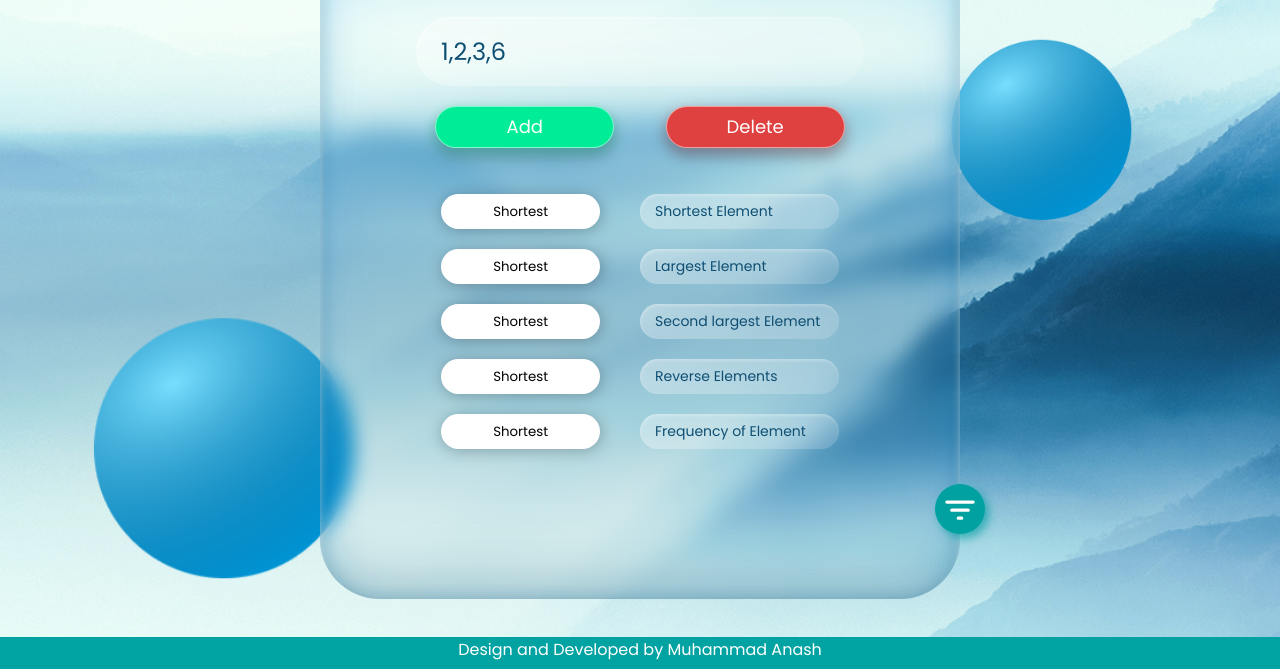
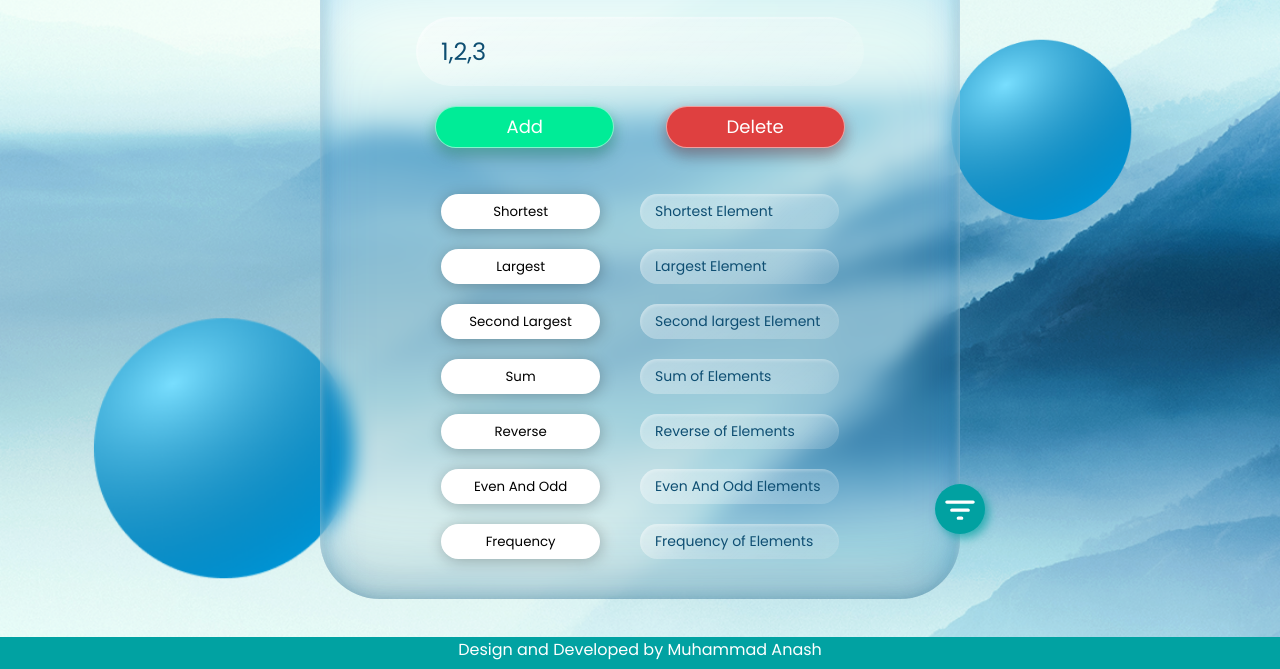
Before and after one commit to thisisanash/Glassmorphism-Array, a plain HTML site: page index.html in a window 1280 px wide. Shown: the part 131-800 px from the top of the page. Drawn offline with Linux system fonts and the light colour scheme.

Commit message:
Adding Js functionality

```diff
--- a/index.html
+++ b/index.html
@@ -22,42 +22,54 @@
             <div class="heading">
                 Array Program
             </div>
-            <div class="mainField field">
+            <div class="mainField field" id="ArrField">
                 1,2,3,6
             </div>
             <div class="largeBtn">
-                <button onclick="modeBtn();"><span>Add</span></button>
-                <button><span>Delete</span></button>
+                <button onclick="adding(myArray);"><span>Add</span></button>
+                <button onclick="deleting(myArray);"><span>Delete</span></button>
             </div>
             <div class="moreAction">
                 <div class="fieldRow">
-                    <button class="btn" onclick=""><span>Shortest</span></button>
+                    <button class="btn" onclick="shortest(myArray);"><span>Shortest</span></button>
                     <span class="btnField field">
-                        <p id="">Shortest Element</p>
+                        <p id="shortestField">Shortest Element</p>
                     </span>
                 </div>
                 <div class="fieldRow">
-                    <button class="btn" onclick=""><span>Shortest</span></button>
+                    <button class="btn" onclick="largest(myArray);"><span>Largest</span></button>
                     <span class="btnField field">
-                        <p id="">Largest Element</p>
+                        <p id="largestField">Largest Element</p>
                     </span>
                 </div>
                 <div class="fieldRow">
-                    <button class="btn" onclick=""><span>Shortest</span></button>
+                    <button class="btn" onclick="largeTwo(myArray);"><span>Second Largest</span></button>
                     <span class="btnField field">
-                        <p id="">Second largest Element</p>
+                        <p id="largeTwoField">Second largest Element</p>
                     </span>
                 </div>
                 <div class="fieldRow">
-                    <button class="btn" onclick=""><span>Shortest</span></button>
+                    <button class="btn" onclick="sum(myArray);"><span>Sum</span></button>
                     <span class="btnField field">
-                        <p id="">Reverse Elements</p>
+                        <p id="sumField">Sum of Elements</p>
                     </span>
                 </div>
                 <div class="fieldRow">
-                    <button class="btn" onclick=""><span>Shortest</span></button>
+                    <button class="btn" onclick="reverseArray(myArray);"><span>Reverse</span></button>
                     <span class="btnField field">
-                        <p id="">Frequency of Element</p>
+                        <p id="reverseField">Reverse of Elements</p>
+                    </span>
+                </div>
+                <div class="fieldRow">
+                    <button class="btn" onclick="EvenOdd(myArray);"><span>Even And Odd</span></button>
+                    <span class="btnField field">
+                        <p id="EvenOddField">Even And Odd Elements</p>
+                    </span>
+                </div>
+                <div class="fieldRow">
+                    <button class="btn" onclick="frequency(myArray);"><span>Frequency</span></button>
+                    <span class="btnField field">
+                        <p id="frequencyField">Frequency of Elements</p>
                     </span>
                 </div>
             </div>
@@ -71,8 +83,7 @@
             <img src="circle.png">
         </span>
     </div>
-    <!-- Menu -->
-    <!-- <div class="floating-menu"> -->
+    <!-- Floating Menu -->
     <div class="menu">
         <section class="links field">
             <a href="https://www.instagram.com/thisisanash/" target="_blank">
@@ -85,7 +96,7 @@
                 <img src="Links container svgs/Youtube stroke.svg"/>Youtube
             </a>
             <a href="https://anashlinks.netlify.app/" target="_blank">
-                <img src="Links container svgs/link tree.svg"/>Other..
+                <img src="Links container svgs/link tree.svg"/>Other...
             </a>
         </section>
         <div class="menu-button">
--- a/script.js
+++ b/script.js
@@ -69,3 +69,133 @@ menuButton.addEventListener('click', function(){
 })
 
 // class toggle change the state of menu-button and links section
+
+
+// Array Function Code
+let myArray = [1, 2, 3,];
+    let ArrField = document.getElementById("ArrField");
+
+    //Feilds declaration
+
+    let shortestField = document.getElementById("shortestField");
+    let largestField = document.getElementById("largestField");
+    let largeTwoField = document.getElementById("largeTwoField");
+    let sumField = document.getElementById("sumField");
+    let reverseField = document.getElementById("reverseField");
+    let EvenOddField = document.getElementById("EvenOddField");
+    let frequencyField = document.getElementById("frequencyField");
+
+    // Adding Function
+    let adding = (arr) => {
+        arr.push(Number(prompt("Enter an Element")));
+        ArrField.innerHTML = arr;
+    }
+
+    // Deleting Function
+    let deleting = (arr) => {
+        arr.pop();
+        ArrField.innerHTML = arr;
+    }
+
+    //more Function
+
+    //shortest Array
+    let shortest = (arr) => {
+        let temp = arr[0];
+        for (i = 0; i < arr.length; i++) {
+            if (arr[i] <= temp) {
+                temp = arr[i];
+            }
+        }
+        shortestField.innerHTML = temp;
+    }
+
+    //Largest Array
+    let largest = (arr) => {
+        let temp = arr[0];
+        for (i = 0; i < arr.length; i++) {
+            if (arr[i] >= temp) {
+                temp = arr[i];
+            }
+        }
+        largestField.innerHTML = temp;
+    }
+
+    // Second Largest
+    let largeTwo = (arr) => {
+        let temp = arr[0];
+        let temp1 = 0;
+        for (i = 0; i < arr.length; i++) {
+            if (arr[i] >= temp) {
+                temp = arr[i];
+            }
+        }//this loop give largest array element
+        for (i = 0; i < arr.length; i++) {
+            if (arr[i] >= temp1 && arr[i] < temp) { //lesser than largest but larger than other
+                temp1 = arr[i];
+            }
+        }
+        largeTwoField.innerHTML = temp1;
+    }
+
+    //sum of array
+    let sum = (arr) => {
+        let result = 0;
+        for (i = 0; i < arr.length; i++) {
+            result = result + arr[i];
+        }
+        sumField.innerHTML = result;
+    }
+
+    //reverse of array
+    let reverseArray = (arr) => {
+        let temp;
+        for (i = 0; i < arr.length / 2; i++) {
+            temp = arr[i];
+            arr[i] = arr[arr.length - 1 - i];
+            arr[arr.length - 1 - i] = temp;
+        }
+        reverseField.innerHTML = arr;
+    }
+
+    //EvenOdd
+    let EvenOdd = (arr) => {
+        let Even = 0; let Odd = 0;
+        for (i = 0; i < arr.length; i++) {
+            if (arr[i] % 2 == 0) {
+                Even++;
+            }
+            else if (arr[i] % 2 == 1) {
+                Odd++;
+            }
+            else {
+                oddEven.push("not a Character")
+            }
+        }
+        let result = "Odd Elements = " + Odd + ",<br> Even Elements = " + Even;
+        EvenOddField.innerHTML = result;
+    }
+
+    //frequency  of array
+    let frequency = (arr) => {
+        var tmp = 0;
+        var fre = [];
+        for (i = 0; i < arr.length; i++) {
+            for (j = 0; j < arr.length; j++) {
+                if (arr[i] == arr[j]) {
+                    tmp++;
+                }
+            }
+            fre.push(tmp);
+            tmp = 0;
+        }
+
+        let result = "";
+        for(i=0; i<arr.length; i++){
+            result = result + "Array Elenment " + i + " (" + arr[i] + ") is " + fre[i] + " times <br> ";
+        }
+        frequencyField.innerHTML = result;
+    }
+
+    // Final Excucation
+    ArrField.innerHTML = myArray;
--- a/stylesheet.css
+++ b/stylesheet.css
@@ -180,7 +180,30 @@ button {
     min-width: 400px;
     margin: 15px auto;
     padding: 25px;
+    overflow: auto;
 }
+
+.moreAction::-webkit-scrollbar {
+    height: 5px;
+    width: 5px;
+    margin-top: 10px;
+    margin-bottom: 10px;
+}
+
+.moreAction::-webkit-scrollbar-track {
+    background: transparent;
+    margin: auto 15px;
+    /* background-color: #00000080; */
+    border-radius: 2px;
+}
+
+.moreAction::-webkit-scrollbar-thumb {
+    background-color: #d6dee1;
+    border-radius: 2px;
+    margin-top: 10px;
+    margin-bottom: 10px;
+}
+
 
 /* Row for moreAction button and it's field */
 
```
